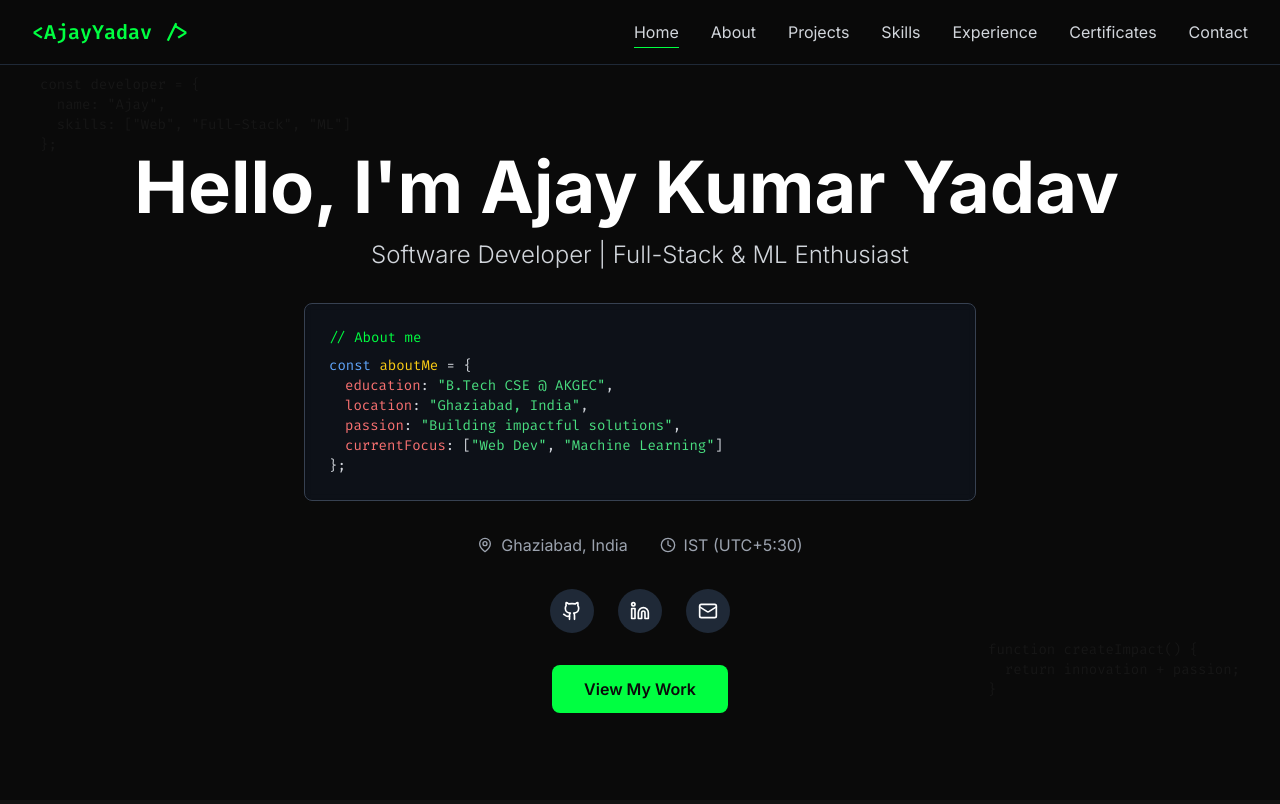
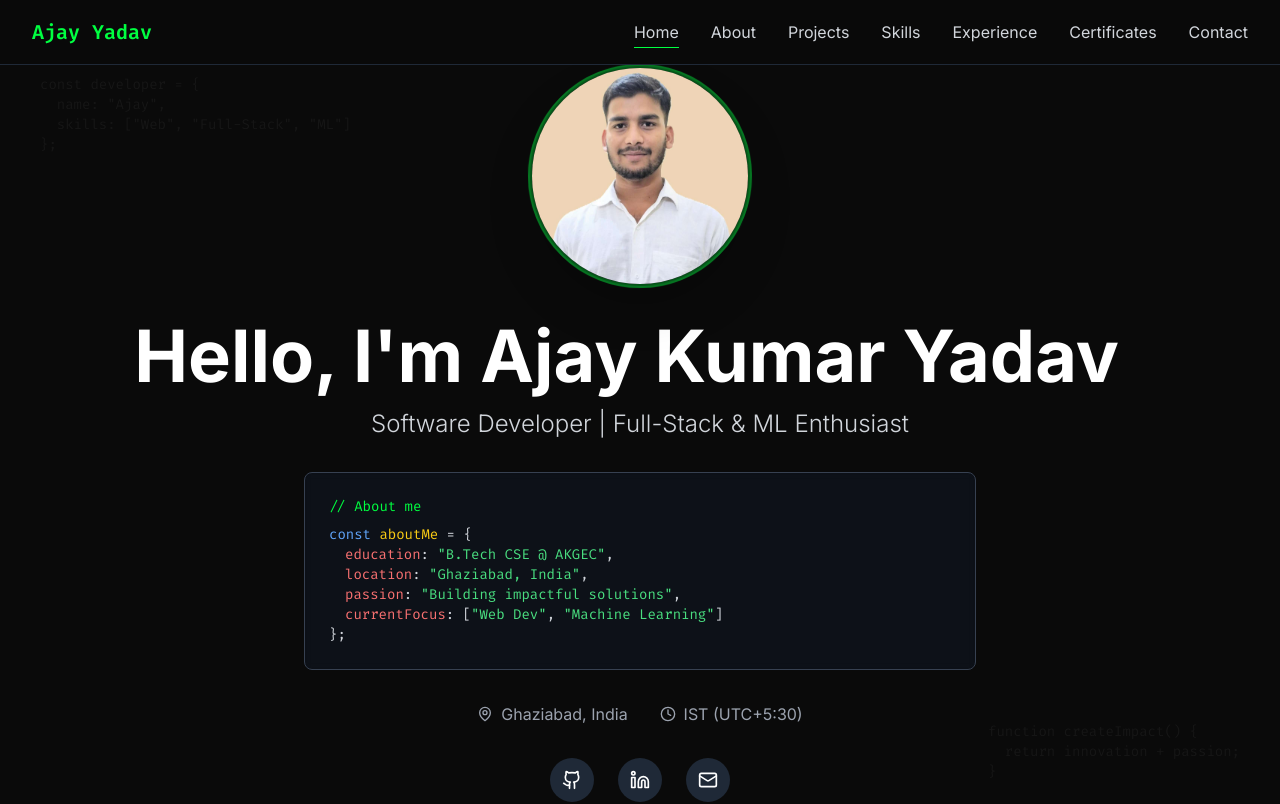
Before and after one commit to GitAjayYadavHub/Portfolio, a React (Vite) app: page / in a window 1280 px wide. Shown: the top 804 px of the page. Built offline with nearby package versions, Linux system fonts and the light colour scheme; the HTML template or start-up script is replaced by a standard one.

Commit message:
Add profile picture to Hero section with optimal styling

```diff
--- a/src/components/Footer.jsx
+++ b/src/components/Footer.jsx
@@ -36,7 +36,7 @@ const Footer = () => {
               viewport={{ once: true }}
             >
               <h3 className="text-2xl font-bold text-primary font-mono mb-4">
-                &lt;AjayYadav /&gt;
+                Ajay Yadav
               </h3>
               <p className="text-gray-400 mb-6 max-w-md">
                 Creating digital experiences that matter. Passionate about building
--- a/src/components/Hero.jsx
+++ b/src/components/Hero.jsx
@@ -1,6 +1,7 @@
 import React, { useState, useEffect } from 'react';
 import { motion } from 'framer-motion';
 import { Github, Linkedin, Mail, MapPin, Clock } from 'lucide-react';
+import profileImage from '../assets/AjayPicture.jpg';
 
 const Hero = () => {
   const [displayText, setDisplayText] = useState('');
@@ -47,13 +48,41 @@ const Hero = () => {
           transition={{ duration: 0.8 }}
           className="space-y-8"
         >
+          {/* Profile Picture */}
+          <motion.div
+            initial={{ opacity: 0, scale: 0.5 }}
+            animate={{ opacity: 1, scale: 1 }}
+            transition={{ duration: 0.8, delay: 0.3 }}
+            className="flex justify-center mb-8"
+          >
+            <div className="relative">
+              <motion.div
+                className="w-40 h-40 md:w-48 md:h-48 lg:w-56 lg:h-56 rounded-full overflow-hidden border-4 border-primary/30 shadow-2xl"
+                whileHover={{ scale: 1.05, borderColor: 'rgba(0, 255, 65, 0.6)' }}
+                transition={{ duration: 0.3 }}
+              >
+                <img
+                  src={profileImage}
+                  alt="Ajay Kumar Yadav"
+                  className="w-full h-full object-cover object-center"
+                />
+              </motion.div>
+              {/* Animated ring around profile picture */}
+              <motion.div
+                className="absolute inset-0 rounded-full border-2 border-primary/20"
+                animate={{ rotate: 360 }}
+                transition={{ duration: 20, repeat: Infinity, ease: "linear" }}
+              />
+            </div>
+          </motion.div>
+
           {/* Main Heading */}
           <div className="space-y-4">
             <motion.h1
               className="text-4xl md:text-6xl lg:text-7xl font-bold"
               initial={{ opacity: 0 }}
               animate={{ opacity: 1 }}
-              transition={{ delay: 0.2 }}
+              transition={{ delay: 0.5 }}
             >
               <span className="text-white">{displayText}</span>
               <span className="text-primary animate-blink">|</span>
@@ -63,7 +92,7 @@ const Hero = () => {
               className="text-xl md:text-2xl text-gray-300 font-light"
               initial={{ opacity: 0 }}
               animate={{ opacity: 1 }}
-              transition={{ delay: 1 }}
+              transition={{ delay: 1.2 }}
             >
               Software Developer | Full-Stack & ML Enthusiast
             </motion.p>
@@ -74,7 +103,7 @@ const Hero = () => {
             className="max-w-2xl mx-auto code-block text-left"
             initial={{ opacity: 0, scale: 0.9 }}
             animate={{ opacity: 1, scale: 1 }}
-            transition={{ delay: 1.5, duration: 0.5 }}
+            transition={{ delay: 1.7, duration: 0.5 }}
           >
             <div className="text-primary mb-2">// About me</div>
             <div className="text-gray-300">
@@ -101,7 +130,7 @@ const Hero = () => {
             className="flex flex-col sm:flex-row items-center justify-center space-y-4 sm:space-y-0 sm:space-x-8 text-gray-400"
             initial={{ opacity: 0 }}
             animate={{ opacity: 1 }}
-            transition={{ delay: 2 }}
+            transition={{ delay: 2.2 }}
           >
             <div className="flex items-center space-x-2">
               <MapPin size={16} />
@@ -118,7 +147,7 @@ const Hero = () => {
             className="flex justify-center space-x-6"
             initial={{ opacity: 0 }}
             animate={{ opacity: 1 }}
-            transition={{ delay: 2.2 }}
+            transition={{ delay: 2.4 }}
           >
             {socialLinks.map((link, index) => (
               <motion.a
@@ -131,7 +160,7 @@ const Hero = () => {
                 whileTap={{ scale: 0.95 }}
                 initial={{ opacity: 0, y: 20 }}
                 animate={{ opacity: 1, y: 0 }}
-                transition={{ delay: 2.4 + index * 0.1 }}
+                transition={{ delay: 2.6 + index * 0.1 }}
               >
                 <link.icon size={20} />
               </motion.a>
@@ -142,7 +171,7 @@ const Hero = () => {
           <motion.div
             initial={{ opacity: 0 }}
             animate={{ opacity: 1 }}
-            transition={{ delay: 2.8 }}
+            transition={{ delay: 3.0 }}
           >
             <button
               onClick={() => document.getElementById('projects').scrollIntoView({ behavior: 'smooth' })}
--- a/src/components/Navigation.jsx
+++ b/src/components/Navigation.jsx
@@ -37,7 +37,7 @@ const Navigation = ({ activeSection }) => {
             className="text-xl font-bold text-primary font-mono"
             whileHover={{ scale: 1.05 }}
           >
-            &lt;AjayYadav /&gt;
+            Ajay Yadav
           </motion.div>
 
           {/* Desktop Navigation */}
--- a/src/index.css
+++ b/src/index.css
@@ -54,6 +54,15 @@
 
   .skill-progress {
     @apply h-full bg-gradient-to-r from-primary to-green-400 rounded-full transition-all duration-1000 ease-out;
+  }
+
+  .profile-image {
+    @apply w-40 h-40 md:w-48 md:h-48 lg:w-56 lg:h-56 rounded-full object-cover object-center border-4 border-primary/30 shadow-2xl transition-all duration-300;
+  }
+
+  .profile-image:hover {
+    @apply border-primary/60 shadow-primary/20;
+    transform: scale(1.05);
   }
 }
 
@@ -127,3 +136,17 @@
     transform: translate(2px, -2px);
   }
 }
+
+/* Profile picture animations */
+@keyframes profileGlow {
+  0%, 100% {
+    box-shadow: 0 0 20px rgba(0, 255, 65, 0.3);
+  }
+  50% {
+    box-shadow: 0 0 30px rgba(0, 255, 65, 0.5), 0 0 40px rgba(0, 255, 65, 0.3);
+  }
+}
+
+.profile-glow {
+  animation: profileGlow 3s ease-in-out infinite;
+}
```
